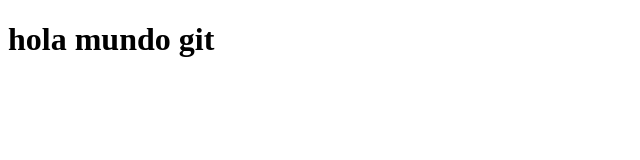
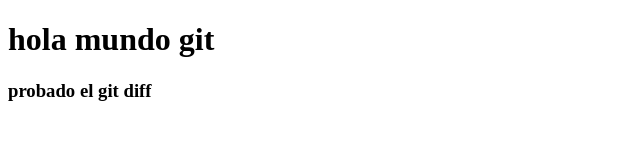
Before and after one commit to Cristobalca/curso-git, a plain HTML site: page index.html in a window 1280 px wide. Shown: the whole page, without its empty margins (0-640 px from the left). Drawn offline with Linux system fonts and the light colour scheme.

Commit message:
este es mi seguda prueba

```diff
--- a/index.html
+++ b/index.html
@@ -8,5 +8,6 @@
 </head>
 <body>
     <h1>hola mundo git</h1>
+    <h3>probado el git diff</h3>
 </body>
 </html>
```
